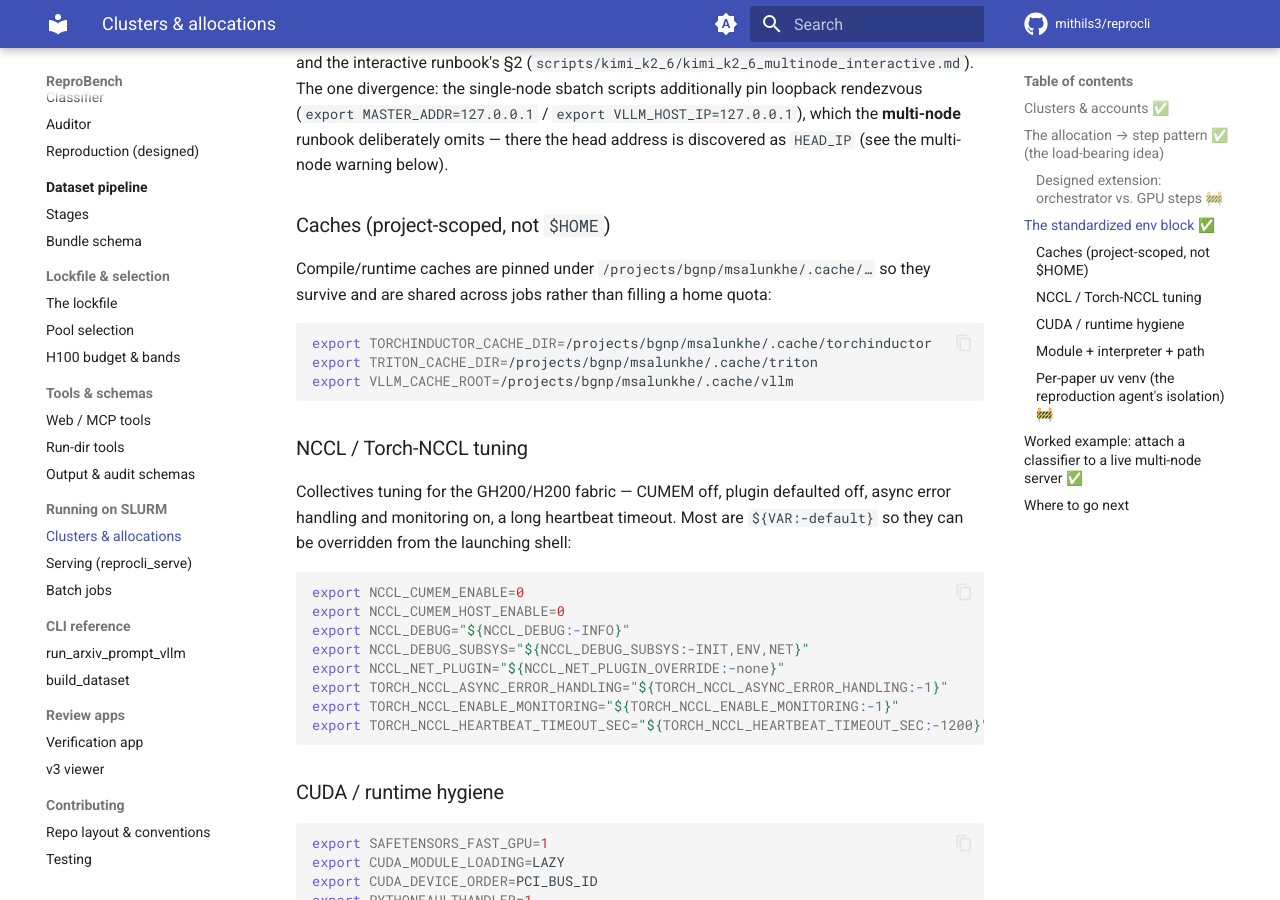
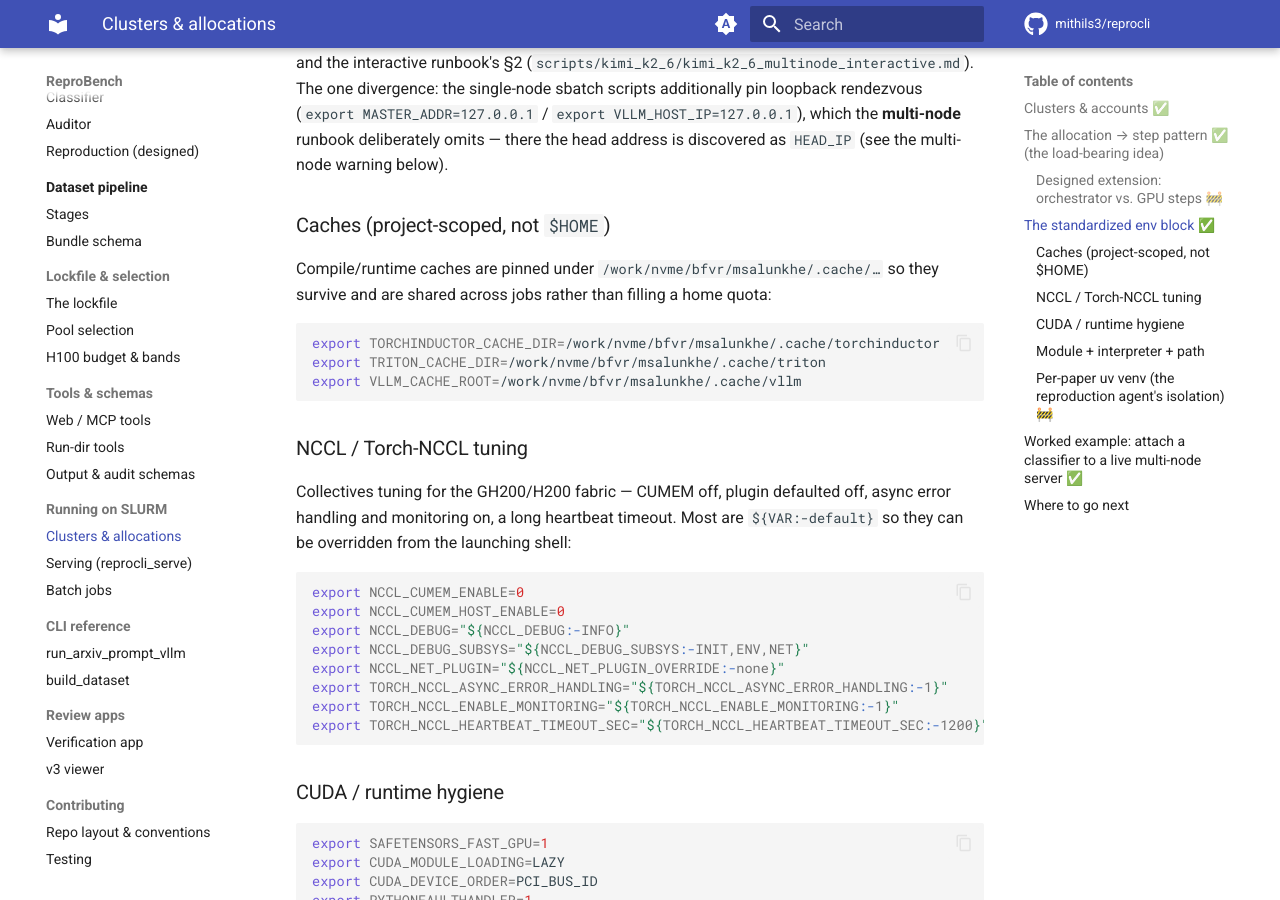
Before and after one commit to mithils3/reprocli, an MkDocs documentation site: the page built from docs/slurm/clusters.md, in a window 1280 px wide and 900 px high, scrolled down 2934 px. Built offline with MkDocs 1.6.1 and Material for MkDocs 9.7.7, drawn with Linux system fonts in a browser that asks for light colours; comment, search, counter and statistics services are not loaded.

Commit message:
scripts/docs: move scratch paths /projects/bgnp/msalunkhe -> /work/nvme/bfvr/msalunkhe
Storage moved to the NVMe filesystem; update every endpoint-file, cache,
model-mirror, and example path across the serve/classification scripts and
docs (40 occurrences). reprocli_serve --model help example updated to match.

Co-Authored-By: Claude Opus 4.8 <noreply@anthropic.com>

````diff
--- a/docs/slurm/clusters.md
+++ b/docs/slurm/clusters.md
@@ -131,13 +131,13 @@ as `HEAD_IP` (see the multi-node warning below).
 
 ### Caches (project-scoped, not `$HOME`)
 
-Compile/runtime caches are pinned under `/projects/bgnp/msalunkhe/.cache/…` so
+Compile/runtime caches are pinned under `/work/nvme/bfvr/msalunkhe/.cache/…` so
 they survive and are shared across jobs rather than filling a home quota:
 
 ```bash
-export TORCHINDUCTOR_CACHE_DIR=/projects/bgnp/msalunkhe/.cache/torchinductor
-export TRITON_CACHE_DIR=/projects/bgnp/msalunkhe/.cache/triton
-export VLLM_CACHE_ROOT=/projects/bgnp/msalunkhe/.cache/vllm
+export TORCHINDUCTOR_CACHE_DIR=/work/nvme/bfvr/msalunkhe/.cache/torchinductor
+export TRITON_CACHE_DIR=/work/nvme/bfvr/msalunkhe/.cache/triton
+export VLLM_CACHE_ROOT=/work/nvme/bfvr/msalunkhe/.cache/vllm
 ```
 
 ### NCCL / Torch-NCCL tuning
````
Also changed, not shown: commands/classification.md (+2 -2 lines), docs/architecture.md (+1 -1 lines), docs/getting-started/quickstart.md (+2 -2 lines), docs/slurm/sbatch.md (+3 -3 lines), docs/slurm/serve.md (+1 -1 lines), scripts/kimi_k2_6/kimi_k2_6_multinode_interactive.md (+3 -3 lines), scripts/serve/serve_interactive.md (+5 -5 lines), 6 other files.
